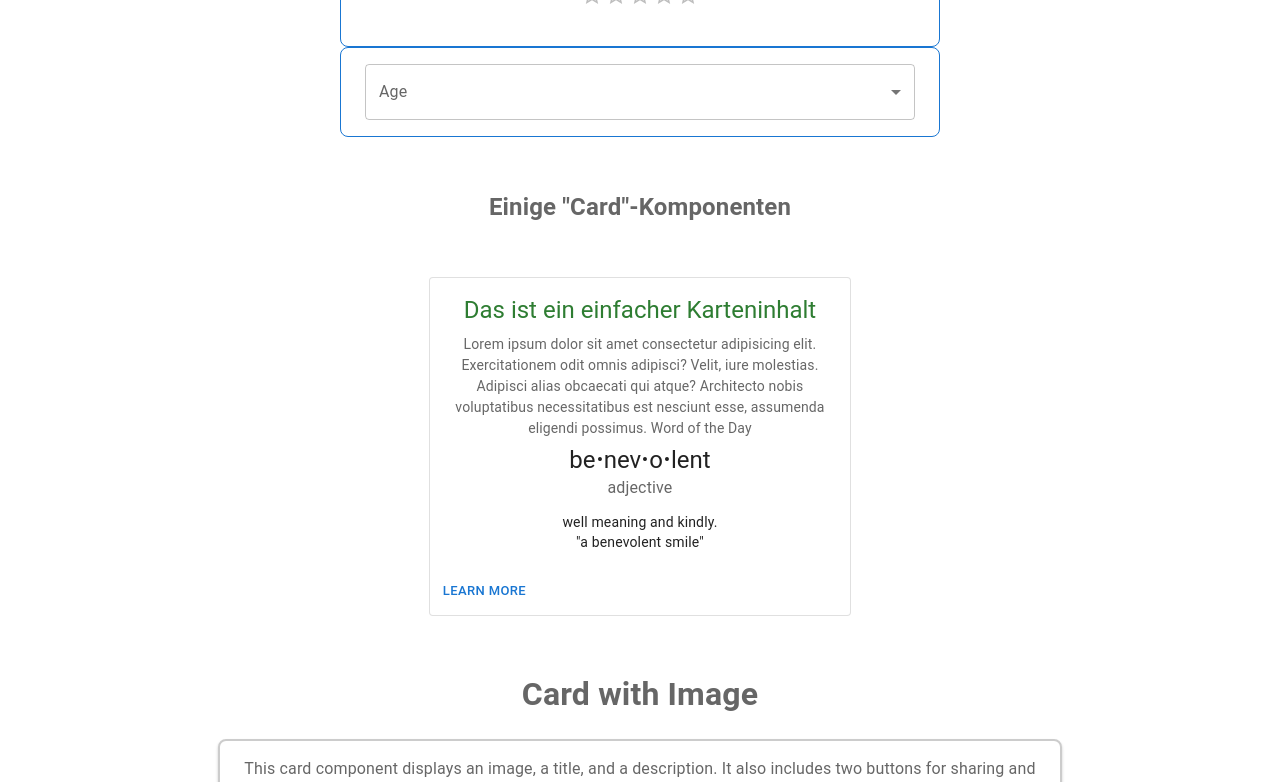
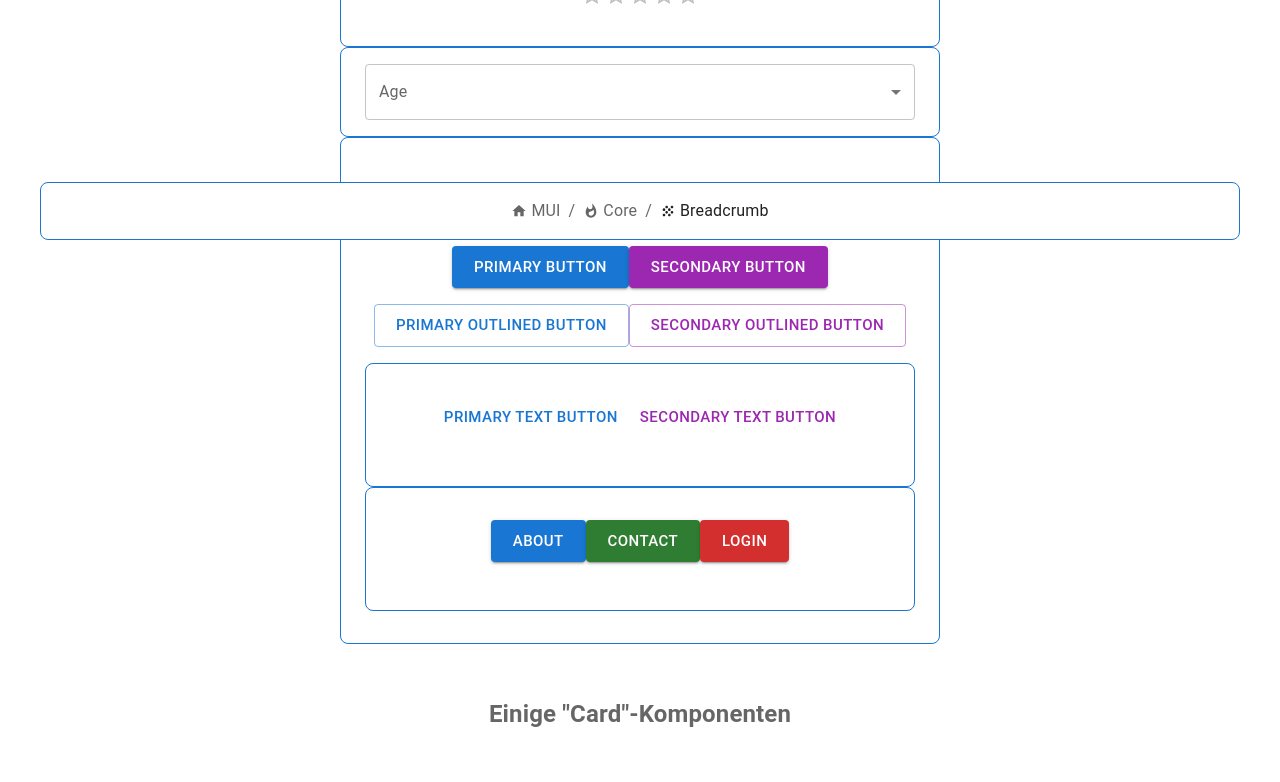
Before and after one commit to OGDeniz/my-react-lib, a React (Create React App) app: page / in a window 1280 px wide. Shown: the part 560-1342 px from the top of the page. Built offline with nearby package versions, Linux system fonts and the light colour scheme.

Commit message:
Füge IconBreadcrumb-Komponente hinzu und integriere sie in die App; verbessere Button-Layout und -Navigation

```diff
--- a/src/App.tsx
+++ b/src/App.tsx
@@ -1,5 +1,5 @@
 import React from 'react';
-import { Button, Container, Box } from '@mui/material';
+import { Button, Container, Box, Icon } from '@mui/material';
 import CardEinfach from './components/UI/Cards/CardEinfach';
 import CardBild from './components/UI/Cards/CardBild';
 import ActiveCard from './components/UI/Cards/ActiveCard';
@@ -10,6 +10,8 @@ import { ThemeContext } from './context/ThemeContext';
 import { BrowserRouter, Link } from 'react-router-dom';
 import BasicRating from './components/UI/BasicRating';
 import BasicSelect from './components/BasicSelect';
+import { Breadcrumb } from 'react-bootstrap';
+import IconBreadcrumb from './components/UI/IconBreadCrumb';
 
 const App: React.FC = () => {
   // Dark Mode und Theme-Handling aus dem ThemeContext
@@ -24,6 +26,12 @@ const App: React.FC = () => {
         backgroundColor: darkMode ? 'background.default' : 'background.paper',
         color: darkMode ? 'text.primary' : 'text.secondary',
         minHeight: '100vh',
+        display: 'flex',
+        flexDirection: 'column',
+        alignItems: 'center',
+        justifyContent: 'center',
+        transition: 'all 0.25s linear'
+
       }}
     >
       {/* Navbar */}
@@ -52,9 +60,43 @@ const App: React.FC = () => {
           <BasicSelect />
         </Container>
 
+        <Container maxWidth="sm" sx={{ py: 4, textAlign: 'center', border: 1, borderColor: 'primary.main', borderRadius: 2 }}>
 
 
+          <h2 className="text-center">Einige "Button"-Komponenten</h2>
+          <Button variant="contained" color="primary" size="large" sx={{ mb: 2 }}>
+            Primary Button
+          </Button>
+          <Button variant="contained" color="secondary" size="large" sx={{ mb: 2 }}>
+            Secondary Button
+          </Button>
+          <Button variant="outlined" color="primary" size="large" sx={{ mb: 2 }}>
+            Primary Outlined Button
+          </Button>
+          <Button variant="outlined" color="secondary" size="large" sx={{ mb: 2 }}>
+            Secondary Outlined Button
+          </Button>
+          <Container maxWidth="sm" sx={{ py: 4, textAlign: 'center', border: 1, borderColor: 'primary.main', borderRadius: 2 }}>
+          <Button variant="text" color="primary" size="large" sx={{ mb: 2 }}>
+            Primary Text Button
+          </Button>
+          <Button variant="text" color="secondary" size="large" sx={{ mb: 2 }}>
+            Secondary Text Button
+          </Button>
+          </Container>
+          <Container maxWidth="sm" sx={{ py: 4,   textAlign: 'center',  border: 1, borderColor: 'primary.main', borderRadius: 2 }}>
+          <Button variant="contained" color="primary" size = "large" sx={{ mb: 2 }} component={Link} to="/about">
+            About
+          </Button>
+          <Button variant="contained" color="success" size = "large" sx={{ mb: 2 }} component={Link} to="/contact">
+            Contact
+          </Button>
 
+          <Button variant="contained" color="error" size = "large" sx={{ mb: 2 }} component={Link} to="/login">
+            Login
+          </Button>
+          </Container>
+          </Container>
         {/* Komponenten: Karten, Icons und andere Inhalte */}
         <Box sx={{ display: 'flex', flexDirection: 'column', gap: 4, py: 4, textAlign: 'center' }}>
           <h2 className="text-center">Einige "Card"-Komponenten</h2>
@@ -64,8 +106,17 @@ const App: React.FC = () => {
           <Icons />
           <StandardImageList />
         </Box>
+
       </Container>
+
+      <Container maxWidth="lg" sx={{ py: 2, textAlign: 'center', border: 1, borderColor: 'primary.main', borderRadius: 2, display: 'flex',
+        flexDirection: 'row', gap: 4, justifyContent: 'center' , position: 'sticky', bottom: 0, width: '100%', backgroundColor: 'background.paper'
+       }}>
+          <IconBreadcrumb />
+        </Container>
+
     </Box>
+
 
   );
 };
--- /dev/null
+++ b/src/components/UI/IconBreadCrumb.tsx
@@ -0,0 +1,45 @@
+import * as React from 'react';
+import Typography from '@mui/material/Typography';
+import Breadcrumbs from '@mui/material/Breadcrumbs';
+import Link from '@mui/material/Link';
+import HomeIcon from '@mui/icons-material/Home';
+import WhatshotIcon from '@mui/icons-material/Whatshot';
+import GrainIcon from '@mui/icons-material/Grain';
+
+function handleClick(event: React.MouseEvent<HTMLDivElement, MouseEvent>) {
+  event.preventDefault();
+  console.info('You clicked a breadcrumb.');
+}
+
+export default function IconBreadcrumbs() {
+  return (
+    <div role="presentation" onClick={handleClick}>
+      <Breadcrumbs aria-label="breadcrumb">
+        <Link
+          underline="hover"
+          sx={{ display: 'flex', alignItems: 'center' }}
+          color="inherit"
+          href="/"
+        >
+          <HomeIcon sx={{ mr: 0.5 }} fontSize="inherit" />
+          MUI
+        </Link>
+        <Link
+          underline="hover"
+          sx={{ display: 'flex', alignItems: 'center' }}
+          color="inherit"
+          href="/material-ui/getting-started/installation/"
+        >
+          <WhatshotIcon sx={{ mr: 0.5 }} fontSize="inherit" />
+          Core
+        </Link>
+        <Typography
+          sx={{ color: 'text.primary', display: 'flex', alignItems: 'center' }}
+        >
+          <GrainIcon sx={{ mr: 0.5 }} fontSize="inherit" />
+          Breadcrumb
+        </Typography>
+      </Breadcrumbs>
+    </div>
+  );
+}
```
